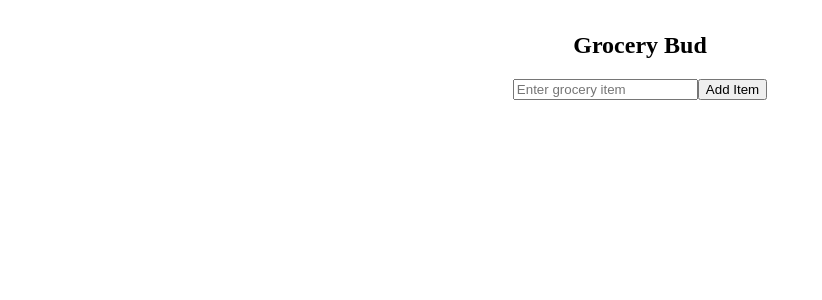
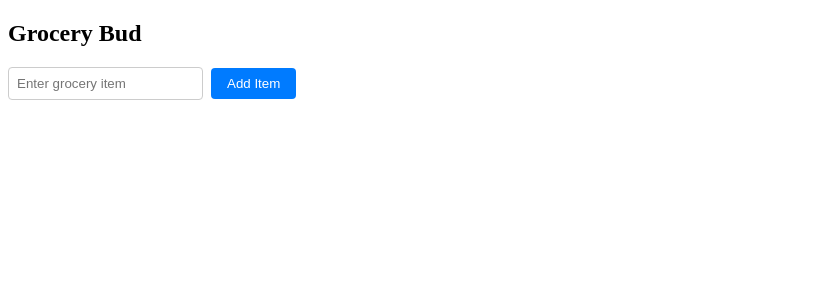
Before and after one commit to Kishan06319/Grocery-bud-React, a React (Vite) app: page / in a window 1280 px wide. Shown: the top 300 px of the page, without its empty margins (0-822 px from the left). Built offline with nearby package versions, Linux system fonts and the light colour scheme.

Commit message:
style: add form and button styling

```diff
--- a/src/App.css
+++ b/src/App.css
@@ -1,6 +1,23 @@
-/* src/App.css */
-main {
-  max-width: 600px;
-  margin: 2rem auto;
-  text-align: center;
+form {
+  margin-bottom: 1rem;
 }
+
+input {
+  padding: 0.5rem;
+  border: 1px solid #ccc;
+  border-radius: 4px;
+}
+
+button {
+  padding: 0.5rem 1rem;
+  margin-left: 0.5rem;
+  background: #007bff;
+  color: white;
+  border: none;
+  border-radius: 4px;
+  cursor: pointer;
+}
+
+button:hover {
+  background: #0056b3;
+}
```
